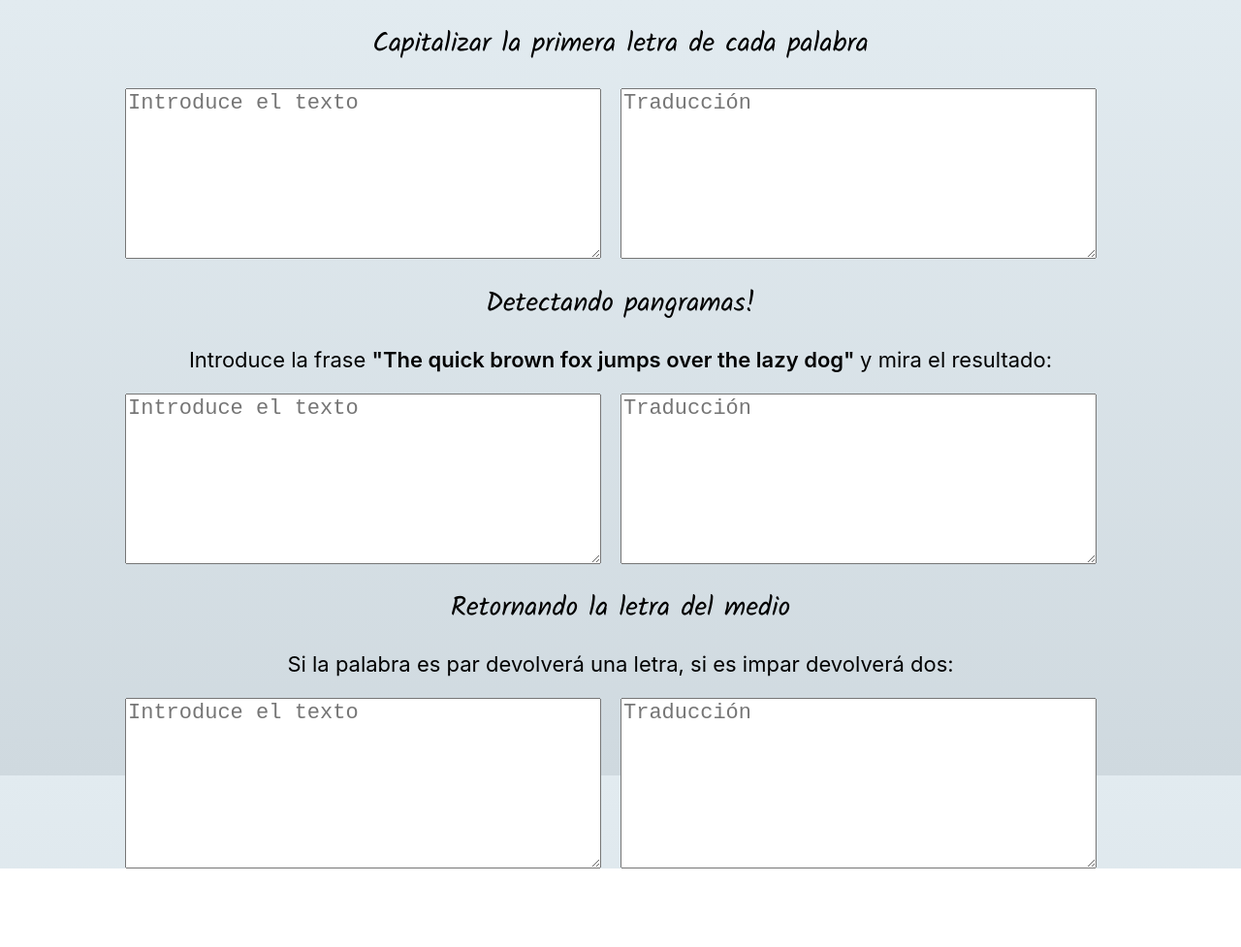
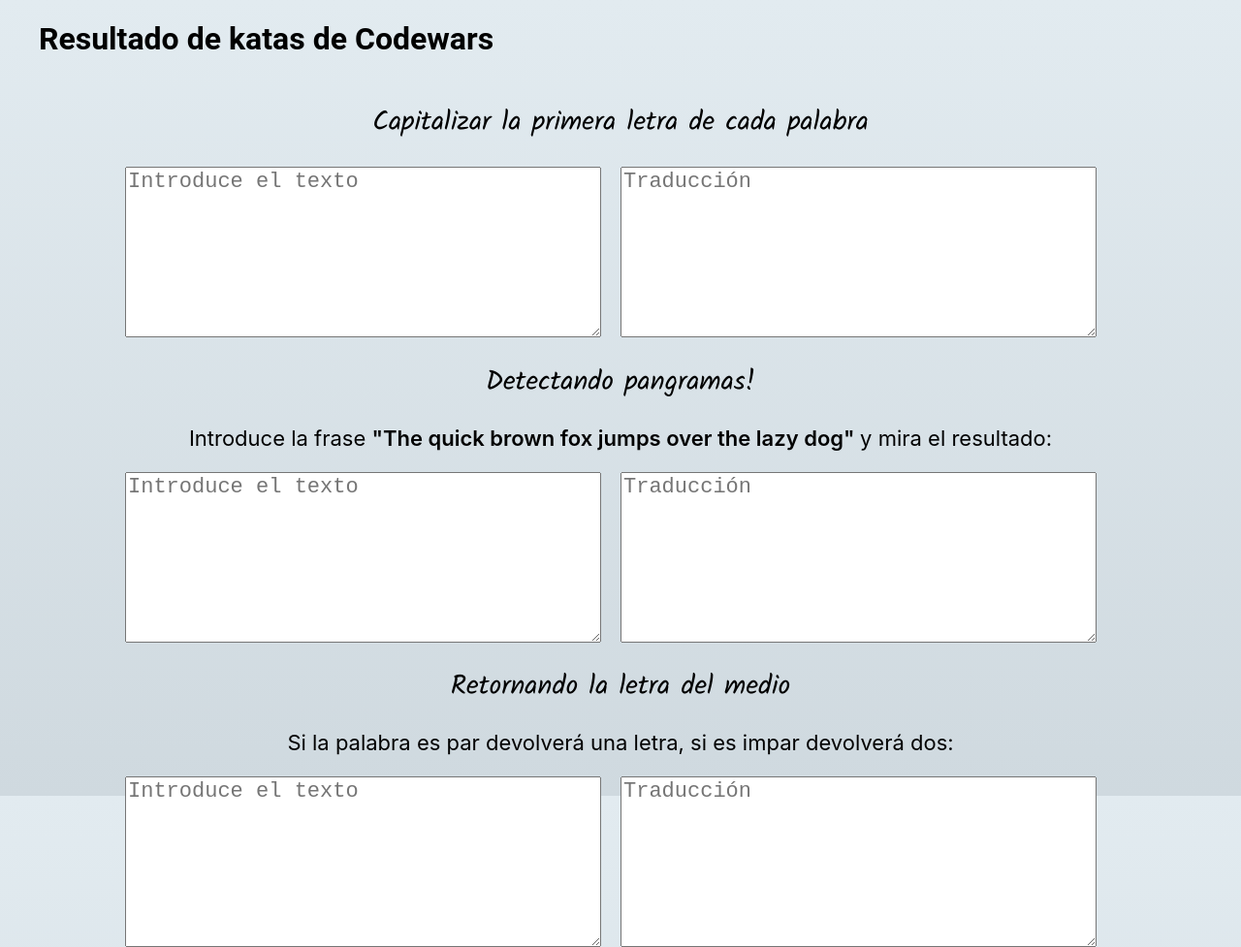
Before and after one commit to nataliamateo/Katas, a React app: page / in a window 1280 px wide. Shown: the whole page at 97% size. Before the commit the page ends 896 px from the top, so only its background shows below. Built offline with nearby package versions, Linux system fonts and the light colour scheme.

Commit message:
Apply new font and clean index

```diff
--- a/public/index.html
+++ b/public/index.html
@@ -4,38 +4,16 @@
     <meta charset="utf-8" />
     <link rel="icon" href="%PUBLIC_URL%/favicon.ico" />
     <link href="https://fonts.googleapis.com/css2?family=Kalam&display=swap" rel="stylesheet" />
+    <link href="https://fonts.googleapis.com/css2?family=Kalam&display=swap" rel="stylesheet" />
     <meta name="viewport" content="width=device-width, initial-scale=1" />
     <meta name="theme-color" content="#000000" />
-    <meta name="description" content="Web site created using create-react-app" />
+    <meta name="Katas" content="Katas" />
     <link rel="apple-touch-icon" href="%PUBLIC_URL%/logo192.png" />
-    <!--
-      manifest.json provides metadata used when your web app is installed on a
-      user's mobile device or desktop. See https://developers.google.com/web/fundamentals/web-app-manifest/
-    -->
     <link rel="manifest" href="%PUBLIC_URL%/manifest.json" />
-    <!--
-      Notice the use of %PUBLIC_URL% in the tags above.
-      It will be replaced with the URL of the `public` folder during the build.
-      Only files inside the `public` folder can be referenced from the HTML.
-
-      Unlike "/favicon.ico" or "favicon.ico", "%PUBLIC_URL%/favicon.ico" will
-      work correctly both with client-side routing and a non-root public URL.
-      Learn how to configure a non-root public URL by running `npm run build`.
-    -->
     <title>React App</title>
   </head>
   <body>
     <noscript>You need to enable JavaScript to run this app.</noscript>
     <div id="root"></div>
-    <!--
-      This HTML file is a template.
-      If you open it directly in the browser, you will see an empty page.
-
-      You can add webfonts, meta tags, or analytics to this file.
-      The build step will place the bundled scripts into the <body> tag.
-
-      To begin the development, run `npm start` or `yarn start`.
-      To create a production bundle, use `npm run build` or `yarn build`.
-    -->
   </body>
 </html>
--- a/src/components/App.js
+++ b/src/components/App.js
@@ -7,6 +7,7 @@ import Kata3 from './Kata3';
 const App = () => {
   return (
     <div className='App'>
+      <h1 className='App__title'>Resultado de katas de Codewars</h1>
       <Kata1 />
       <Kata2 />
       <Kata3 />
--- a/src/stylesheets/App.scss
+++ b/src/stylesheets/App.scss
@@ -1,5 +1,7 @@
-// .App {
-//     display: flex;
-//     flex-direction: row;
-//     justify-content: center;
-// }
+.App {
+  &__title {
+    font-family: 'Kalam';
+    font-family: 'Roboto', sans-serif;
+    padding-left: 40px;
+  }
+}
```
